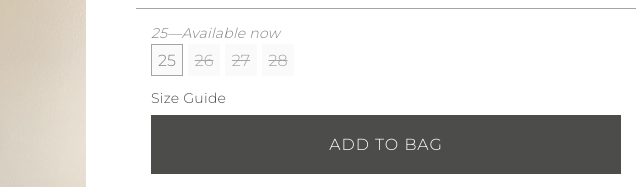
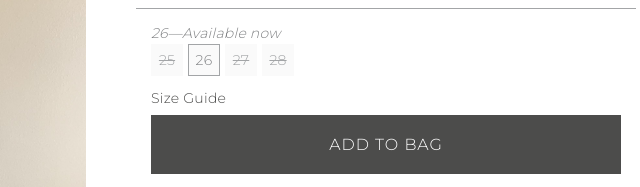
Before and after one commit to sshader/assc, a plain HTML site: page index.html in a window 1280 px wide. Shown: the part 184-371 px from the top of the page, 554-1194 px from the left. Drawn offline with Linux system fonts and the light colour scheme.

Commit message:
Happy birthday to me

```diff
--- a/_size_picker.scss
+++ b/_size_picker.scss
@@ -41,18 +41,17 @@
     content: "27\2014 Coming 03/12/23";
 }
 
-.SizePicker-buttons .Button-3:hover + div + div + div:before {
-    content: "26\2014 Coming 03/12/22";
+.SizePicker-buttons .Button-3 + div + div + div:before {
+    content: "26\2014 Available now";
 }
 
-.SizePicker-buttons .Button-4 + div + div + div + div:before {
-    content: "25\2014 Available now";
+.SizePicker-buttons .Button-4:hover + div + div + div + div:before {
+    content: "25\2014 Discontinued";
 }
 
 
 .SizePicker-buttons .Button .ButtonContent {
-    font-family: 'Montserrat', sans-serif;
-    font-size: 1em;
+    @include fonts.Body-1;
 }
 
 .SizePicker-buttons .Button-available {
--- a/index.html
+++ b/index.html
@@ -64,8 +64,8 @@
                         <div class="Description-block">
                             <div class="SizePicker">
                                 <div class="SizePicker-buttons">
-                                    <div class="Button Button-available Button-4"><span class="ButtonContent">25</span></div>
-                                    <div class="Button Button-unavailable Button-3"><span class="ButtonContent">26</span></div>
+                                    <div class="Button Button-unavailable Button-4"><span class="ButtonContent">25</span></div>
+                                    <div class="Button Button-available Button-3"><span class="ButtonContent">26</span></div>
                                     <div class="Button Button-unavailable Button-2"><span class="ButtonContent">27</span></div>
                                     <div class="Button Button-unavailable Button-1"><span class="ButtonContent">28</span></div>
                                     <div class="SizePicker-text"></div>
```
Also changed, not shown: assc.css.
